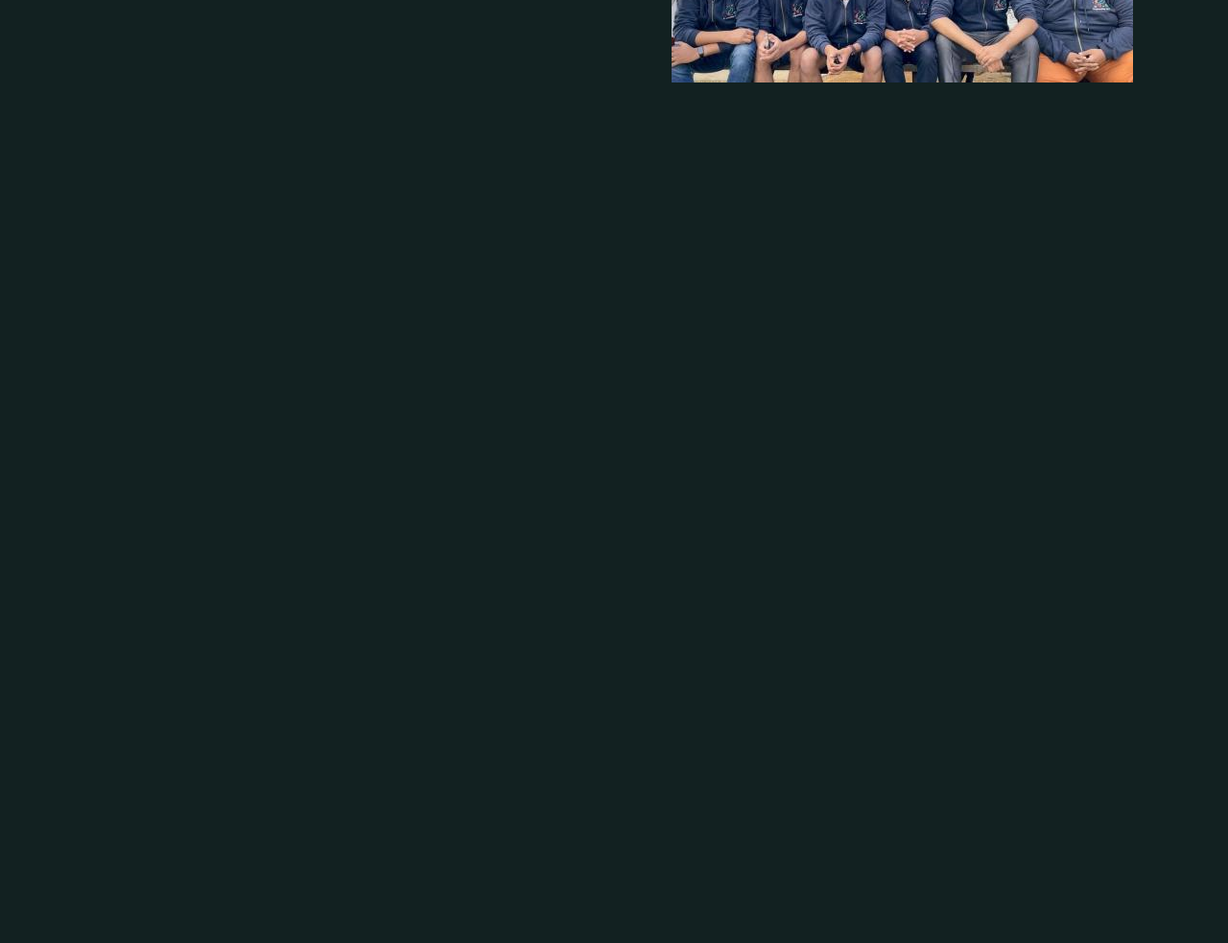
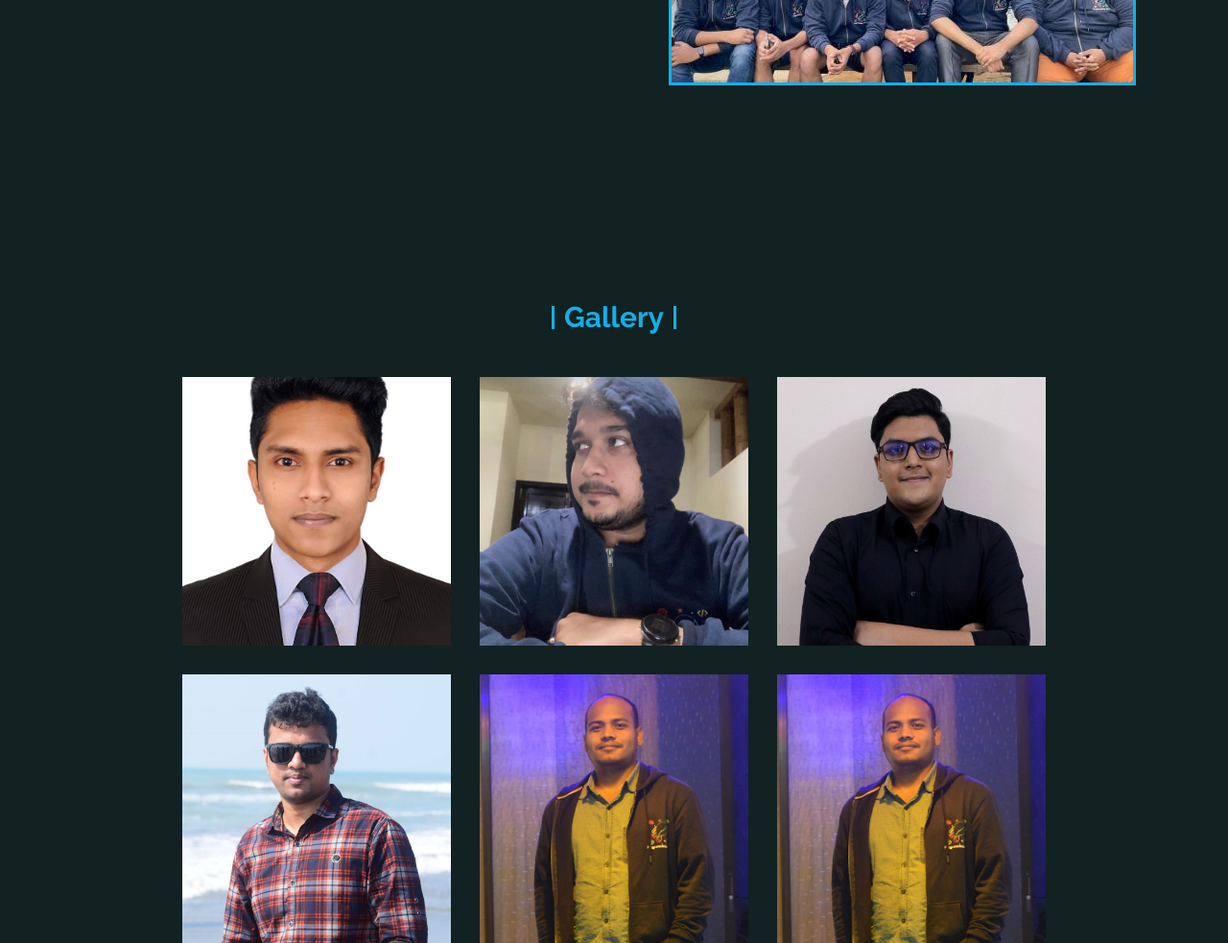
Before and after one commit to provashish95/programming-hero, a plain HTML site: page index.html in a window 1280 px wide. Shown: the part 531-1514 px from the top of the page at 96% size. Before the commit the page ends 800 px from the top, so only its background shows below. Drawn offline with Linux system fonts and the light colour scheme; a web font is replaced by a local one.

Commit message:
photo section added

```diff
--- a/css/style.css
+++ b/css/style.css
@@ -32,6 +32,10 @@ body {
     display: flex;
     justify-content: center;
     align-items: center;
+}
+
+.banner-right img {
+    border: 3px solid #12B0E8;
 }
 
 .banner-title {
@@ -176,3 +180,130 @@ body {
         content: ' ';
     }
 }
+
+
+/* image frame style css here..... */
+
+.gallery {
+    display: flex;
+    justify-content: center;
+    gap: 30px;
+    flex-wrap: wrap;
+}
+
+.section-title {
+    text-align: center;
+}
+
+.section-title h1 {
+    color: #12B0E8;
+    font-size: 30px;
+    margin: 50px 0px;
+    border-left: 3px solid #12B0E8;
+    border-right: 3px solid #12B0E8;
+    display: inline-block;
+    padding: 0 10px;
+    line-height: .8;
+}
+
+.photo {
+    height: 280px;
+    width: 280px;
+    position: relative;
+    overflow: hidden;
+}
+
+.photo img {
+    height: 100%;
+    width: 100%;
+    object-fit: cover;
+}
+
+.border {
+    background-color: white;
+    position: absolute;
+    transition: .7s ease-in-out;
+}
+
+.border.top,
+.border.bottom {
+    height: 4px;
+    width: 270px;
+}
+
+.border.left,
+.border.right {
+    height: 270px;
+    width: 4px;
+}
+
+.border.top {
+    top: 5px;
+    right: 100%;
+}
+
+.border.bottom {
+    bottom: 5px;
+    left: 100%;
+}
+
+.border.left {
+    left: 5px;
+    top: 100%;
+}
+
+.border.right {
+    right: 5px;
+    bottom: 100%;
+}
+
+.photo:hover .border.top {
+    right: 5px;
+}
+
+.photo:hover .border.bottom {
+    left: 5px;
+}
+
+.photo:hover .border.left {
+    top: 5px;
+}
+
+.photo:hover .border.right {
+    bottom: 5px;
+}
+
+
+/* image frame style css end here..... */
+
+.photo-content {
+    position: absolute;
+    width: 100%;
+    height: 100%;
+    color: white;
+    bottom: 0px;
+    left: 0px;
+    padding-left: 30px;
+    transform: translateY(400px);
+    transition: .3s ease-out;
+}
+
+.photo:hover .photo-content {
+    transform: translateY(200px);
+}
+
+.photo::before {
+    content: "";
+    height: 100%;
+    width: 100%;
+    position: absolute;
+    background-color: rgba(0, 0, 0, .4);
+    top: 0px;
+    left: 0px;
+    opacity: 0;
+    transition: .3s linear;
+}
+
+.photo:hover::before {
+    opacity: 1;
+}
--- a/index.html
+++ b/index.html
@@ -23,6 +23,80 @@
                 <img src="./images/team.jpg" alt="">
             </div>
         </section>
+        <section>
+            <div class="section-title">
+                <h1>Gallery</h1>
+                <div class="gallery">
+                    <div class="photo">
+                        <div class="border left"></div>
+                        <div class="border right"></div>
+                        <div class="border top"></div>
+                        <div class="border bottom"></div>
+                        <img src="./images/profile.jpg" alt="">
+                        <div class="photo-content">
+                            <h2>Provashish Roy</h2>
+                            <p>junior web developer</p>
+                        </div>
+                    </div>
+                    <div class="photo">
+                        <div class="border left"></div>
+                        <div class="border right"></div>
+                        <div class="border top"></div>
+                        <div class="border bottom"></div>
+                        <img src="./images/mezba.png" alt="">
+                        <div class="photo-content">
+                            <h2>Provashish Roy</h2>
+                            <p>junior web developer</p>
+                        </div>
+                    </div>
+                    <div class="photo">
+                        <div class="border left"></div>
+                        <div class="border right"></div>
+                        <div class="border top"></div>
+                        <div class="border bottom"></div>
+                        <img src="./images/Mir.jpg" alt="">
+                        <div class="photo-content">
+                            <h2>Provashish Roy</h2>
+                            <p>junior web developer</p>
+                        </div>
+                    </div>
+                    <div class="photo">
+                        <div class="border left"></div>
+                        <div class="border right"></div>
+                        <div class="border top"></div>
+                        <div class="border bottom"></div>
+                        <img src="./images/probir.png" alt="">
+                        <div class="photo-content">
+                            <h2>Provashish Roy</h2>
+                            <p>junior web developer</p>
+                        </div>
+                    </div>
+                    <div class="photo">
+                        <div class="border left"></div>
+                        <div class="border right"></div>
+                        <div class="border top"></div>
+                        <div class="border bottom"></div>
+                        <img src="./images/raju.png" alt="">
+                        <div class="photo-content">
+                            <h2>Provashish Roy</h2>
+                            <p>junior web developer</p>
+                        </div>
+                    </div>
+                    <div class="photo">
+                        <div class="border left"></div>
+                        <div class="border right"></div>
+                        <div class="border top"></div>
+                        <div class="border bottom"></div>
+                        <img src="./images/raju.png" alt="">
+                        <div class="photo-content">
+
+                            <h2>Provashish Roy</h2>
+                            <p>junior web developer</p>
+                        </div>
+                    </div>
+                </div>
+            </div>
+        </section>
     </main>
 </body>
 
```
